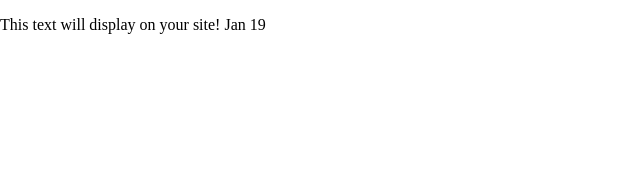
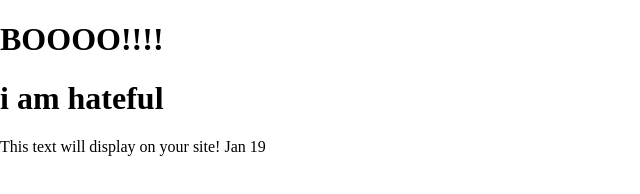
Before and after one commit to oleonard63/spring-24, a plain HTML site: page index.html in a window 1280 px wide. Shown: the whole page, without its empty margins (0-640 px from the left). Drawn offline with Linux system fonts and the light colour scheme.

Commit message:
Update index.html

```diff
--- a/index.html
+++ b/index.html
@@ -24,6 +24,8 @@
 
 <body>
   <!-- Place your site's HTML here -->
+  <h1>BOOOO!!!!</h1>
+  <h1>i am hateful</h1>
   <p>This text will display on your site! Jan 19</p>
   <script src="js/main.js"></script>
 </body>
```
